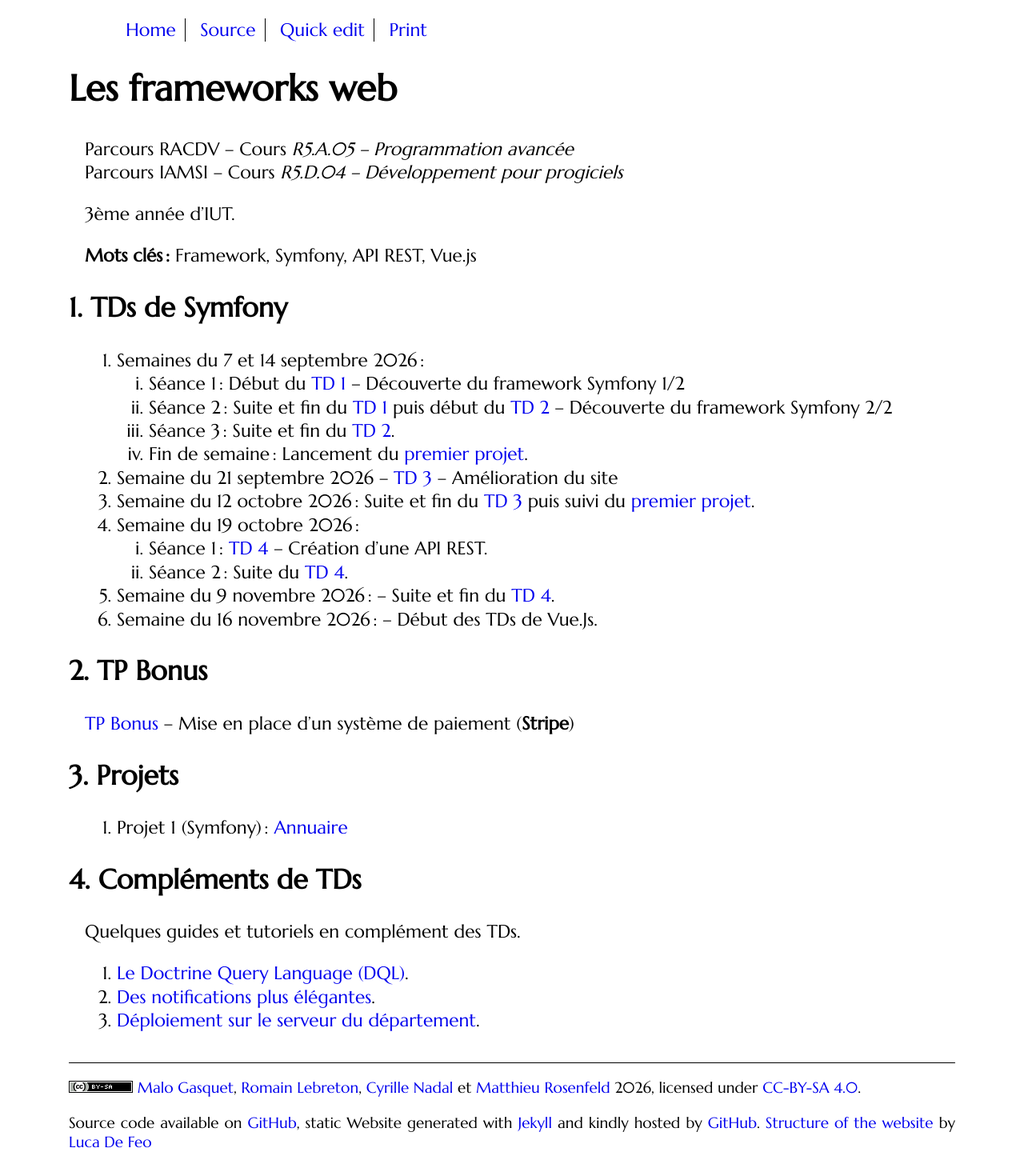
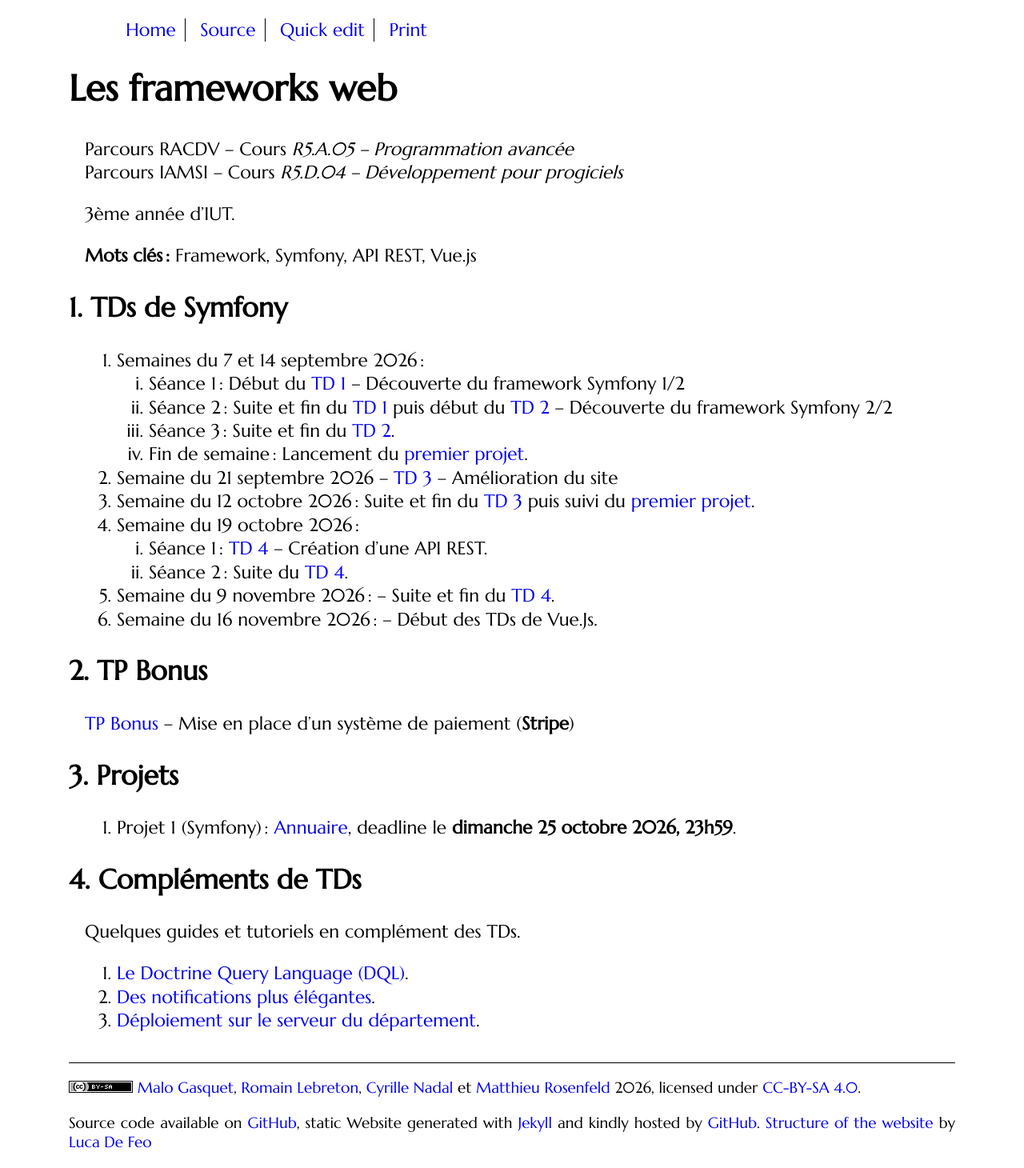
Before and after one commit to mgasquet/R5.A.05-ProgrammationAvancee-Web, a Jekyll site: the page built from index.md, in a window 1280 px wide. Shown: the whole page at 80% size. Built offline with Jekyll 4.4.1, drawn with Linux system fonts in a browser that asks for light colours; some web fonts are replaced.

Commit message:
Deadline projet 1 sur index

```diff
--- a/index.md
+++ b/index.md
@@ -40,7 +40,7 @@ Parcours IAMSI -- Cours *R5.D.04 -- Développement pour progiciels*
 
 ## Projets
 
-1. Projet 1 (Symfony) : [Annuaire](tutorials/projet1)
+1. Projet 1 (Symfony) : [Annuaire](tutorials/projet1), deadline le **dimanche 25 octobre 2026, 23h59**.
 
 {% comment %}
 2. Projet 2 (API Platform, Symfony, Vue.Js) : [Site de critiques](tutorials/projet2)
```
